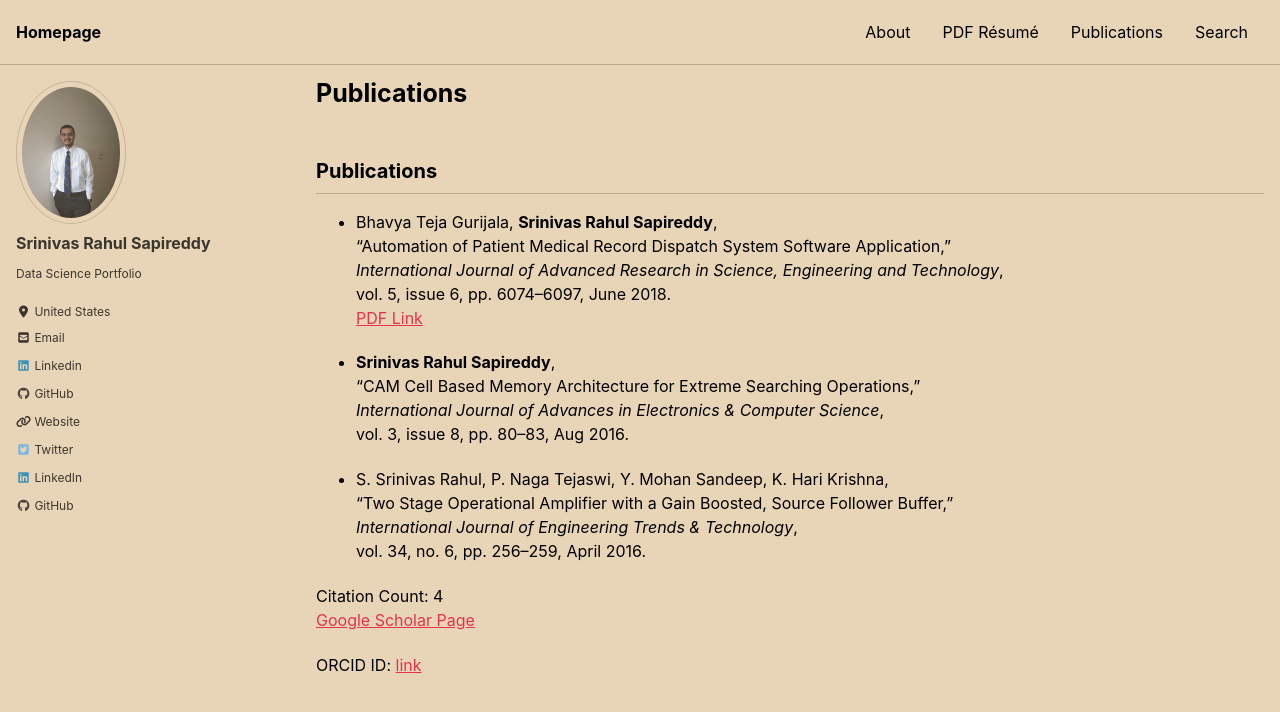
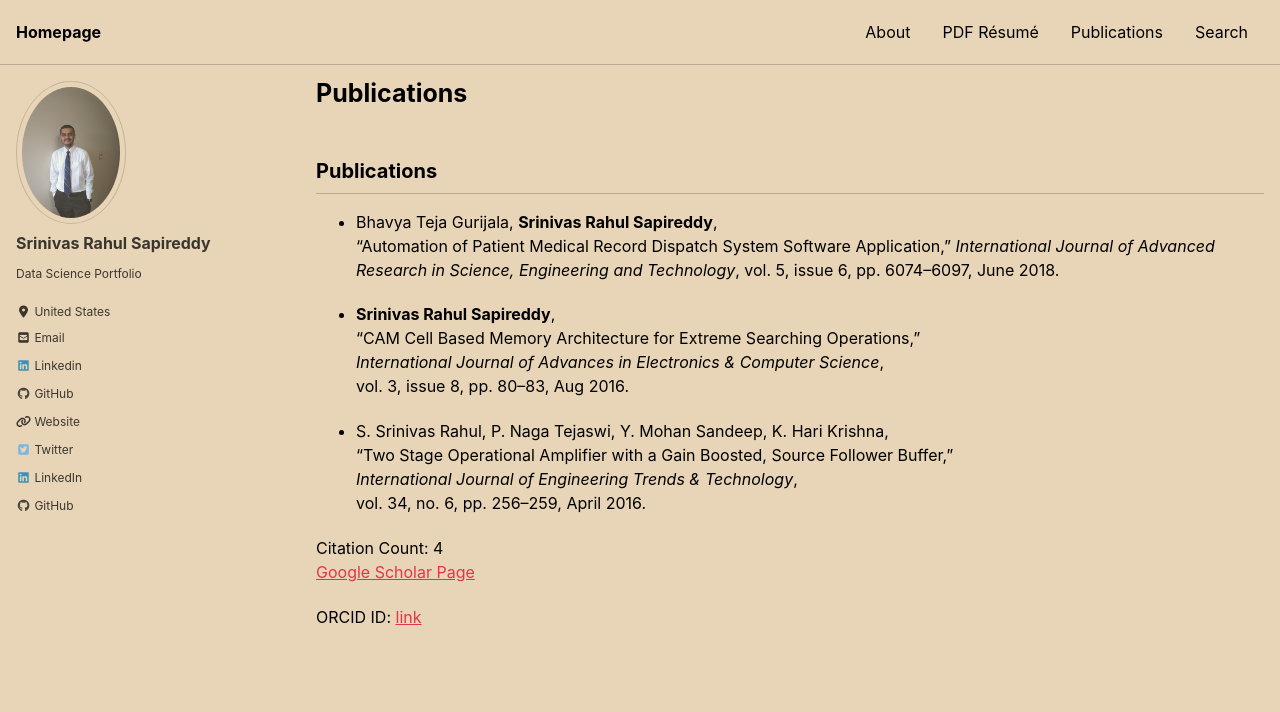
Before and after one commit to srsapireddy/srsapireddy.github.io, a Jekyll site: the page built from _pages/publications.md, in a window 1280 px wide and 900 px high. Shown: the top 712 px of the window. Built offline with Jekyll 4.4.1, drawn with Linux system fonts in a browser that asks for light colours; cached includes are drawn as plain includes; nearby versions of some CDN libraries; our own code applies the rules of GitHub Pages for plain Markdown files.

Commit message:
Update publications.md

```diff
--- a/_pages/publications.md
+++ b/_pages/publications.md
@@ -6,10 +6,7 @@ permalink: /publications/
 ## Publications
 
 - Bhavya Teja Gurijala, **Srinivas Rahul Sapireddy**,
-  “Automation of Patient Medical Record Dispatch System Software Application,”
-  *International Journal of Advanced Research in Science, Engineering and Technology*,
-  vol. 5, issue 6, pp. 6074–6097, June 2018.
-  [PDF Link](http://www.ijarset.com/upload/2018/june/11-IJARSET-_rahul-modified.pdf)
+  “Automation of Patient Medical Record Dispatch System Software Application,” *International Journal of Advanced Research in Science, Engineering and Technology*,      vol. 5, issue 6, pp. 6074–6097, June 2018.
 
 - **Srinivas Rahul Sapireddy**,
   “CAM Cell Based Memory Architecture for Extreme Searching Operations,”
```
